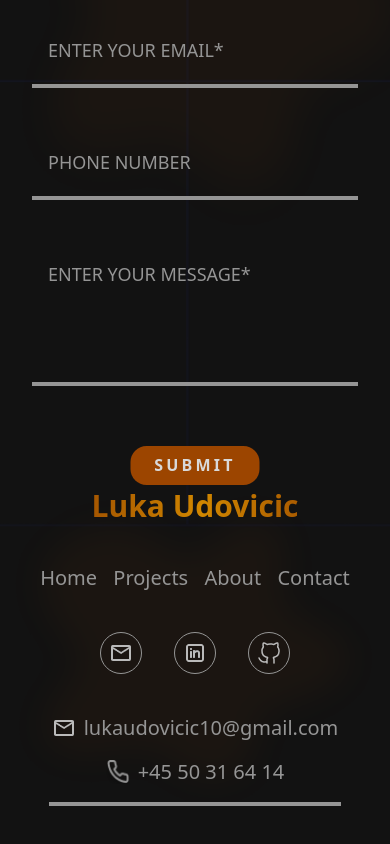
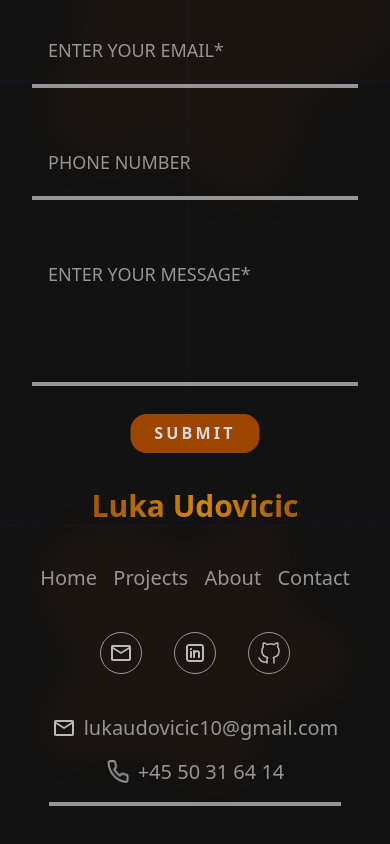
Before and after one commit to LukaUdovicic02/Portfolio, a Next.js app: page / in a window 390 px wide. Shown: the part 2940-3784 px from the top of the page. Built offline with nearby package versions, Linux system fonts and the light colour scheme.

Commit message:
contact submit button hotfix

```diff
--- a/app/components/Contact.tsx
+++ b/app/components/Contact.tsx
@@ -121,7 +121,7 @@ function Contact() {
           className="bg-header left-1/2 -translate-x-1/2 relative text-primarytext
          xs:w-[129px] h-[39px] uppercase rounded-2xl font-bold tracking-[0.2em] cursor-pointer
          hover:border-1 hover:border-secondarytext hover:text-secondarytext hover:bg-transparent
-         2xs:
+         xs:bottom-8 sm:bottom-0
          "
           value="submit"
         />
--- a/app/components/Footer.tsx
+++ b/app/components/Footer.tsx
@@ -8,7 +8,7 @@ import Image from "next/image";
 
 const Footer = () => {
   return (
-    <div className="max-w-[1350px] mx-auto 2xs:w-full 2xs:h-[500px] xs:h-[426px] 2xs:p-8 sm:p-14 flex flex-col 2xs:gap-5 xs:gap-10 items-center relative  ">
+    <div className="max-w-[1350px] mx-auto 2xs:w-full  2xs:h-[426px] 2xs:p-8 sm:p-14 flex flex-col 2xs:gap-5 xs:gap-10 items-center relative  ">
       <div
         className="bg-[url(/images/backgroundHomePage.png)] bg-no-repeat 2xs:bg-[position:0px] 2xs:bg-[length:100%_80%]
        md:bg-[position:250px] lg:bg-[position:280px]  md:bg-[length:50%] -z-1 opacity-100 absolute inset-0"
```
